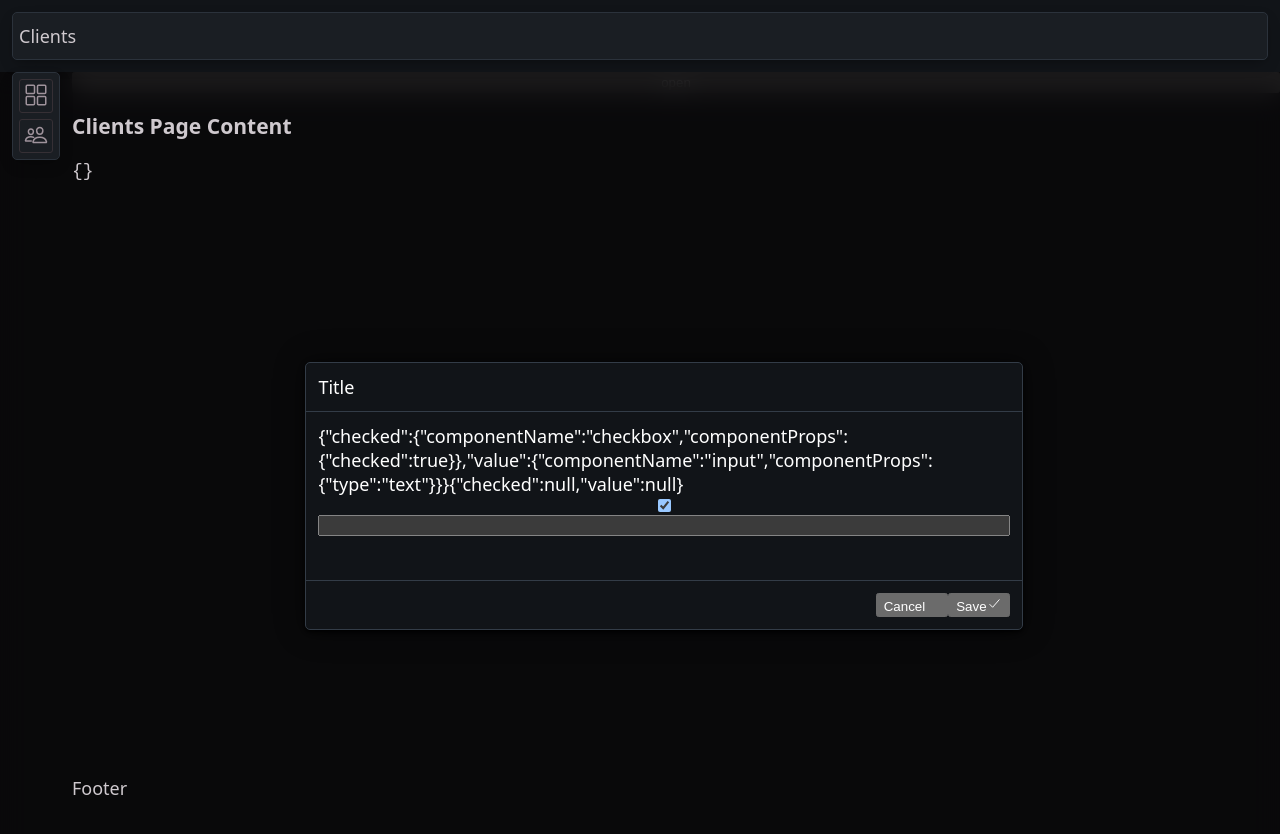
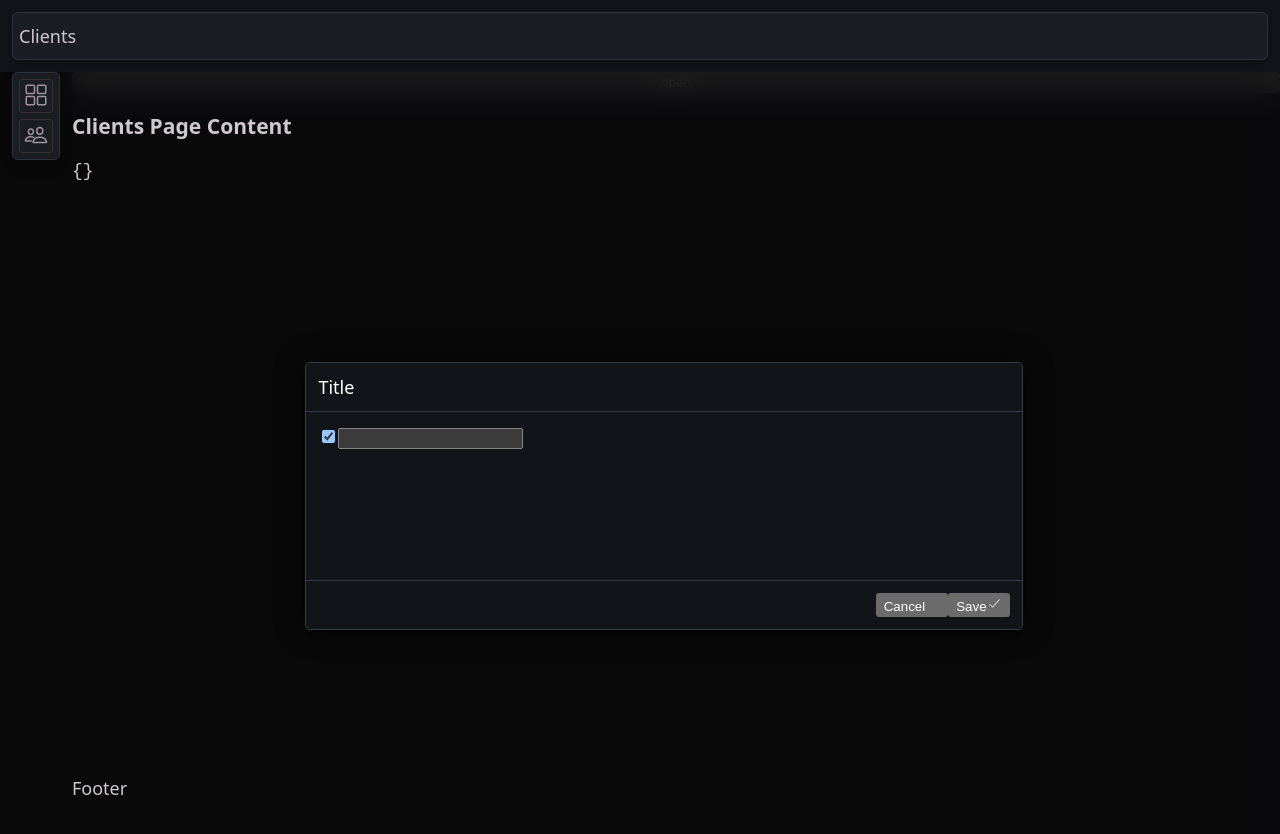
Before and after one commit to DanielSerio/timekeeper, an Astro site: page /clients in a window 1280 px wide. Both pictures are taken after a click on the button "open". Shown: the top 834 px of the page. Built offline with nearby package versions, Linux system fonts and the light colour scheme; Astro itself is replaced by a stand-in of ours; some icons are missing.

Commit message:
added use-form hook

```diff
--- /dev/null
+++ b/src/frontend/hooks/use-form.tsx
@@ -0,0 +1,75 @@
+import {
+  useState,
+  type InputHTMLAttributes,
+  type PropsWithChildren,
+} from "react";
+import { type ControlName, useControls, type FormValues } from "./use-controls";
+import { useValidation } from "./use-validation";
+
+export interface UseFormField<
+  ComponentName extends ControlName,
+  ValueType extends string | string[] | number | number[] | boolean
+> {
+  initialValue: ValueType;
+  label: string;
+  name: string;
+  componentName: ControlName;
+  componentProps: InputHTMLAttributes<
+    ComponentName extends "input" | "checkbox" | "radio"
+      ? HTMLInputElement
+      : ComponentName extends "textarea"
+      ? HTMLTextAreaElement
+      : HTMLSelectElement
+  >;
+  validator?: (val: ValueType) => null | string;
+}
+
+export interface UseFormParams extends FormValues {
+  [k: string]: UseFormField<
+    "input" | "checkbox" | "radio",
+    string | string[] | number | number[] | boolean
+  >;
+}
+
+const createInitialState = (params: UseFormParams) => {
+  let obj: { [k: string]: any } = {};
+
+  for (const key in params) {
+    obj[key] = params[key].initialValue;
+  }
+
+  return obj;
+};
+
+function createValidators<Type>(params: UseFormParams) {
+  let obj: {
+    [k: string]: ((v: string | number | boolean) => string | null) | undefined;
+  } = {};
+
+  for (const key in params) {
+    if (params[key].validator) {
+      (obj as any)[key] = params[key].validator;
+    }
+  }
+
+  return obj as Record<
+    keyof Type,
+    ((value: string | number | boolean) => string | null) | undefined
+  >;
+}
+
+export function useForm<Type extends UseFormParams>(params: Type) {
+  const { validateField } = useValidation(params, createValidators(params));
+  const { controls, values, json } = useControls(params, validateField);
+
+  const Form = (p: PropsWithChildren<{}>) => {
+    return <form>{p.children}</form>;
+  };
+
+  return {
+    json,
+    values,
+    Form,
+    controls,
+  };
+}
--- a/src/frontend/pages/ClientsPage.tsx
+++ b/src/frontend/pages/ClientsPage.tsx
@@ -1,4 +1,4 @@
-import { useCallback, useState } from "react";
+import { useCallback, useMemo, useState } from "react";
 import { SidebarNav } from "../component/nav/SidebarNav";
 import { Shell } from "../component/shell/Shell";
 import { ShellContent } from "../component/shell/ShellContent";
@@ -8,6 +8,7 @@ import { ShellSidebar } from "../component/shell/ShellSidebar";
 import { ConfirmModal } from "../component/modals/ConfirmModal";
 import { useControls, type FormValues } from "../hooks/use-controls";
 import { useValidation } from "../hooks/use-validation";
+import { type UseFormParams, useForm } from "../hooks/use-form";
 
 export interface ClientsPageProps {
   query?: {
@@ -49,11 +50,36 @@ export const ClientsPage = (props: ClientsPageProps) => {
       },
     },
   };
+
+  const UseFormControlValues: UseFormParams = {
+    checked: {
+      componentName: "checkbox",
+      componentProps: {
+        checked: true,
+      },
+      initialValue: false,
+      label: "Checked",
+      name: "checked",
+    },
+    value: {
+      componentName: "input",
+      componentProps: {
+        type: "text",
+      },
+      initialValue: "",
+      label: "Test",
+      name: "value",
+      validator: (v: string | number | boolean | string[] | number[]) =>
+        `${v ?? ""}`.length >= 3 ? null : (`Value too short` as string),
+    },
+  };
   const { validation, validateField } = useValidation(controlValues, {
     value: (v) =>
       `${v}`.length < 3 ? `Value must be at least 3 characters` : null,
   });
-  const controls = useControls(controlValues, validateField);
+  //const controls = useControls(controlValues, validateField);
+
+  const { controls, values, json } = useForm(UseFormControlValues);
 
   const [isOpen, { open, close }] = useDisclosure();
 
@@ -66,17 +92,20 @@ export const ClientsPage = (props: ClientsPageProps) => {
       <button onClick={() => open()}>open</button>
       <ConfirmModal
         onAccept={() => {
-          console.log(JSON.stringify(controls.json));
           setTimeout(() => {
+            console.log(json);
             close();
           }, 1000);
         }}
         onDecline={close}
         isOpen={isOpen}
       >
-        {JSON.stringify(controls.values)}
-        {JSON.stringify(validation)}
-        {controls.controls}
+        {useMemo(
+          () => (
+            <form action="">{controls}</form>
+          ),
+          [values, controls]
+        )}
       </ConfirmModal>
       <ShellContent>
         <section>
```
